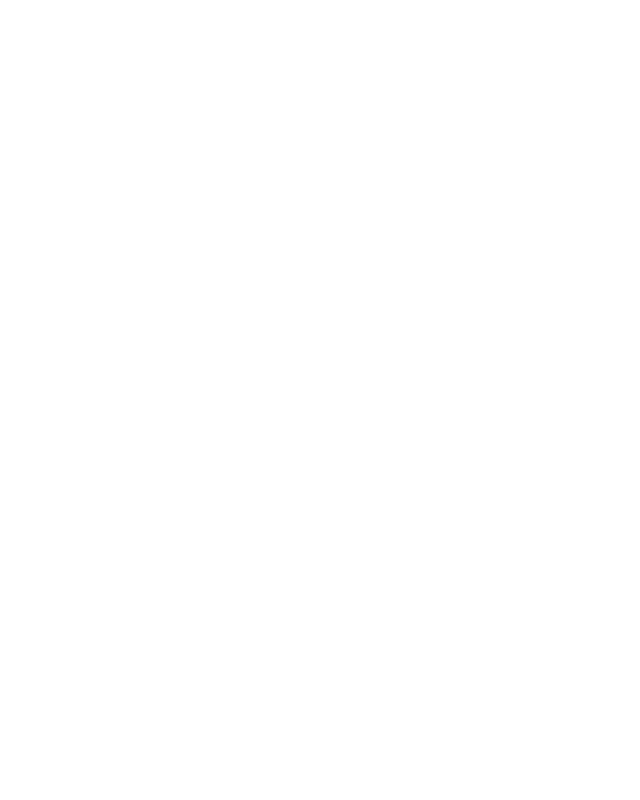
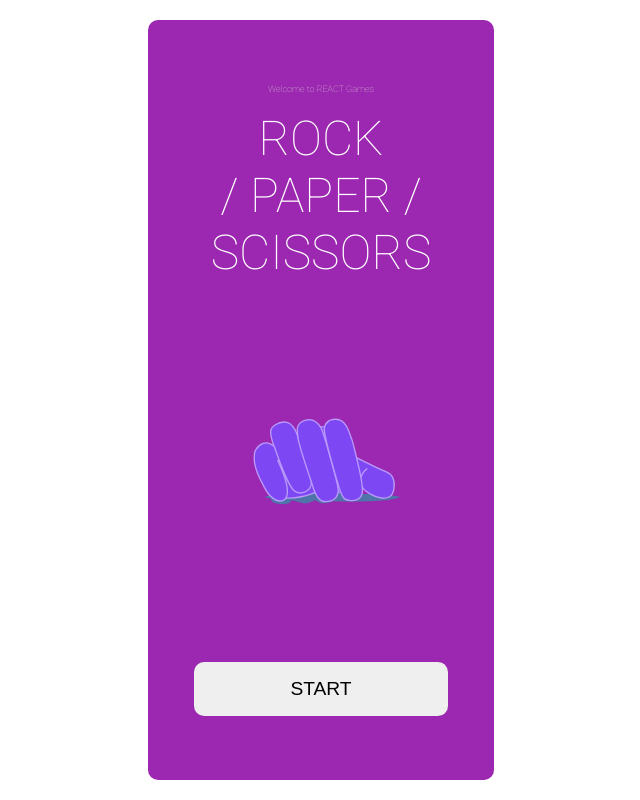
Before and after one commit to jasmeetsingh-1/rock-paper-scissors, a React (Create React App) app: page / in a window 1280 px wide. Shown: the whole page, without its empty margins (319-959 px from the left). Built offline with nearby package versions, Linux system fonts and the light colour scheme.

Commit message:
card css

```diff
--- a/src/App.js
+++ b/src/App.js
@@ -5,8 +5,8 @@
 function App() {
   return (
     <div className="app-div-outer roboto-thin">
-      <TicTacToe />
-      {/* <MainPage /> */}
+      {/* <TicTacToe /> */}
+      <MainPage />
     </div>
   );
 }
--- /dev/null
+++ b/src/components/card.jsx
@@ -0,0 +1,8 @@
+import "../components/cssFiles/card.css";
+
+function Card(props) {
+  const cssClasses = "card " + props.className;
+  return <div className={cssClasses}>{props.children}</div>;
+}
+
+export default Card;
--- a/src/components/cssFiles/TicTacToe.css
+++ b/src/components/cssFiles/TicTacToe.css
@@ -0,0 +1,27 @@
+.main-playGroundHolder > div {
+  width: fit-content;
+  cursor: pointer;
+}
+
+.main-playGroundHolder {
+  background-color: #69818d;
+  width: fit-content;
+  height: fit-content;
+  padding: 0;
+}
+
+.block-holder-tick-tak {
+  display: flex;
+  gap: 0.5rem;
+}
+
+.tickTakBlock {
+  background-color: white;
+  padding: 1rem;
+  min-width: 6px;
+  min-height: 60px;
+}
+
+.winner-holder {
+  text-align: center;
+}
--- /dev/null
+++ b/src/components/cssFiles/card.css
@@ -0,0 +1,13 @@
+.card {
+  background-color: #9c27b0;
+  border-radius: 10px;
+  display: flex;
+  flex-direction: column;
+  justify-content: center;
+  align-items: center;
+  gap: 1rem;
+  min-width: 27%;
+  max-width: 27%;
+  min-height: 95%;
+  max-height: 95%;
+}
--- a/src/components/cssFiles/playGround.css
+++ b/src/components/cssFiles/playGround.css
@@ -11,17 +11,8 @@
 }
 
 .playGround-outer-div {
-  background-color: #e09feb;
-  border-radius: 10px;
-  display: flex;
-  flex-direction: column;
-  justify-content: space-around;
-  align-items: center;
-  gap: 1rem;
-  min-width: 27%;
-  max-width: 27%;
-  min-height: 95%;
-  max-height: 95%;
+  background-color: #e09feb !important;
+  justify-content: space-around !important;
   position: relative;
 }
 
--- a/src/components/mainPage.jsx
+++ b/src/components/mainPage.jsx
@@ -3,6 +3,7 @@
 import PlayGround from "./playGround";
 import annimation from "../assets/Animation - 1710259044306.json";
 import Lottie from "lottie-react";
+import Card from "./card";
 
 function MainPage() {
   const [inPlayGround, setInPlayGround] = useState(false);
@@ -11,7 +12,7 @@
       {inPlayGround ? (
         <PlayGround setInPlayGround={setInPlayGround} />
       ) : (
-        <div className="main-landing-outer-div">
+        <Card>
           <div
             style={{
               color: "lightgray",
@@ -38,7 +39,7 @@
               START
             </button>
           </div>
-        </div>
+        </Card>
       )}
     </>
   );
--- a/src/components/playGround.jsx
+++ b/src/components/playGround.jsx
@@ -9,6 +9,7 @@
 import scissorsOption from "../assets/choose/choose_scissors.svg";
 import Lottie from "lottie-react";
 import wonAnnimation from "../assets/wonAnnimation.json";
+import Card from "./card";
 
 function PlayGround({ setInPlayGround }) {
   const values = ["rock", "scissors", "paper"];
@@ -59,7 +60,7 @@
     setRobotOptionChoosen(chooseRandomValue(values));
   };
   return (
-    <div className="playGround-outer-div">
+    <Card className="playGround-outer-div">
       <div className="score-holder-playGround">
         <img
           src={back}
@@ -167,7 +168,7 @@
           width="100px"
         />
       )}
-    </div>
+    </Card>
   );
 }
 
```
